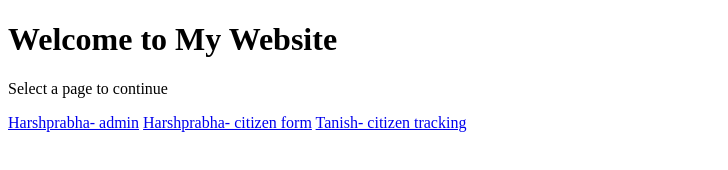
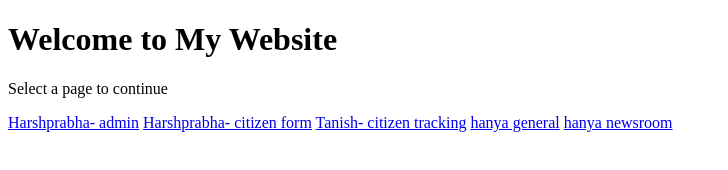
Before and after one commit to hanya98/civitas-, a website: page index.html in a window 1280 px wide. Shown: the whole page, without its empty margins (0-728 px from the left). Drawn offline with Linux system fonts and the light colour scheme.

Commit message:
Add new links to index.html

```diff
--- a/index.html
+++ b/index.html
@@ -12,6 +12,8 @@
         <a href="admin.html">Harshprabha- admin</a>
         <a href="citizen.html">Harshprabha- citizen form</a>
         <a href="tracking.html">Tanish- citizen tracking</a>
+        <a href="index2.html">hanya general</a>
+        <a href="https://newsroom-seedtosuccess.onrender.com/">hanya newsroom </a>
     </div>
 
 </body>
```
